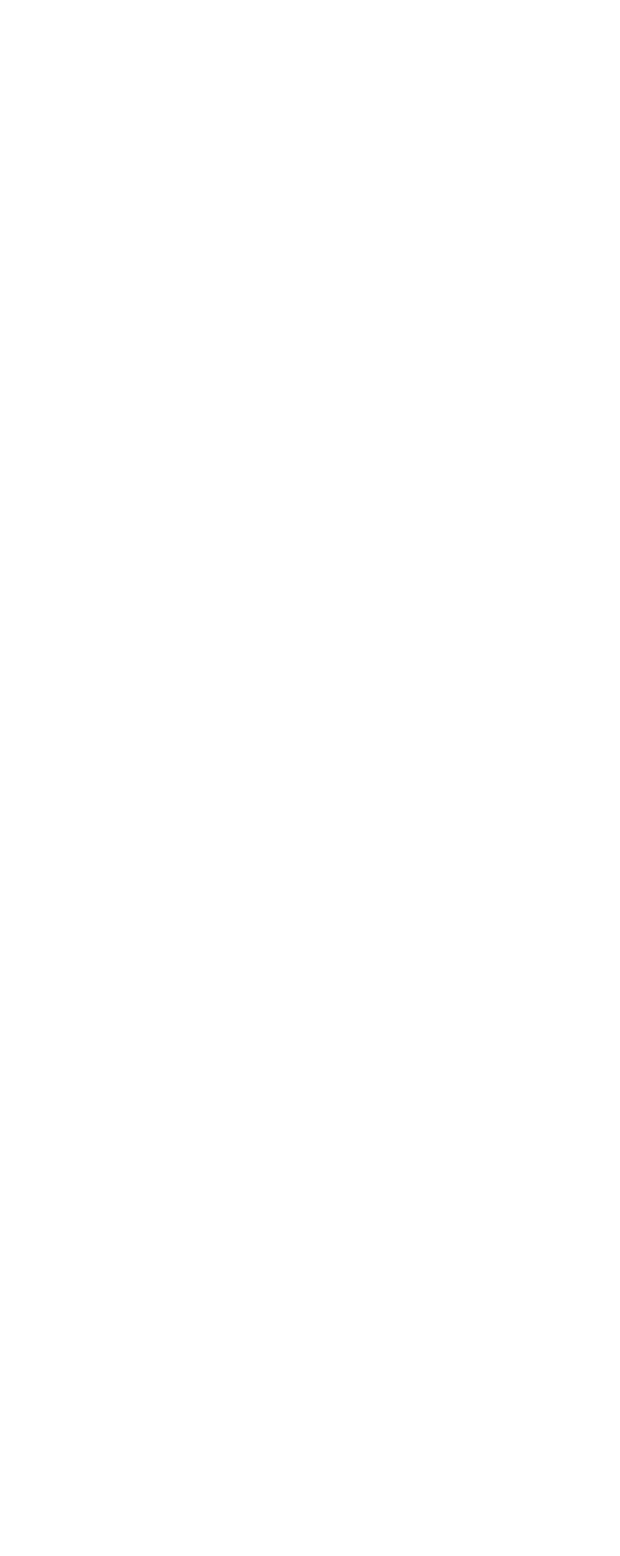
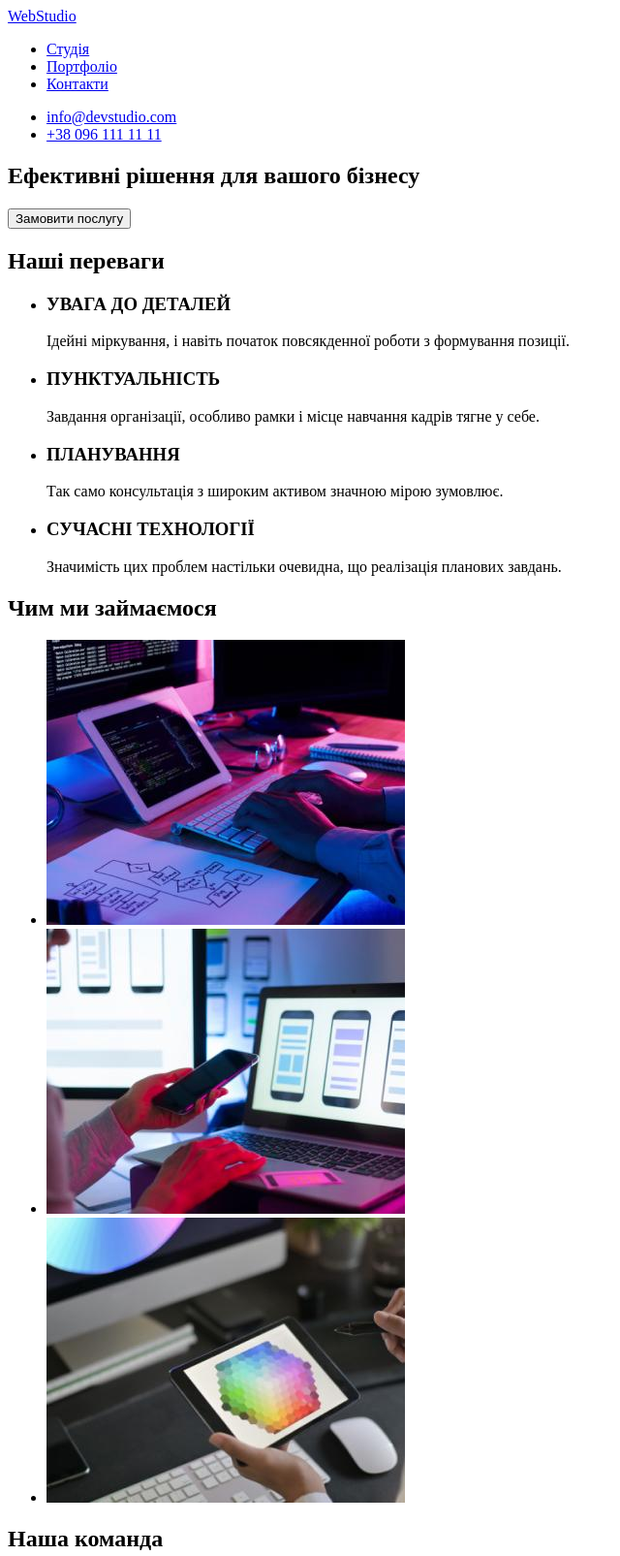
Before and after one commit to SoloviovO/goit-markup-hw-01, a plain HTML site: page index.html in a window 1280 px wide. Shown: the top 1605 px of the page at 97% size, without its empty margins (0-640 px from the left). Before the commit the page ends 800 px from the top, so only its background shows below. Drawn offline with Linux system fonts and the light colour scheme.

Commit message:
Створена html-розмітка сторінки Студія

```diff
--- a/index.html
+++ b/index.html
@@ -1,12 +1,102 @@
 <!DOCTYPE html>
-<html lang="en">
+<html lang="uk">
 <head>
     <meta charset="UTF-8">
     <meta http-equiv="X-UA-Compatible" content="IE=edge">
     <meta name="viewport" content="width=device-width, initial-scale=1.0">
-    <title>Document</title>
+    <title>Студія</title>
 </head>
 <body>
-
+    <!-- Шапка -->
+    <header>
+        <nav>
+            <a href="./index.html" lang="en">WebStudio</a>
+            <ul>
+                <li><a href="./index.html">Студія</a></li>
+                <li><a href="#">Портфоліо</a></li>
+                <li><a href="#">Контакти</a></li>
+            </ul>
+        </nav>
+        <ul>
+            <li><a href="mailto:info@devstudio.com" lang="en">info@devstudio.com</a></li>
+            <li><a href="tel:+380961111111">+38 096 111 11 11</a></li>
+        </ul>
+    </header>
+    <!-- Унікальний вміст -->
+    <main>
+        <!-- Вітання і замовлення -->
+        <section>
+            <h1>Ефективні рішення для вашого бізнесу</h1>
+            <button type="button">Замовити послугу</button>
+        </section>
+        <!-- Наші переваги -->
+        <section>
+            <h2>Наші переваги</h2>
+            <ul>
+                <li>
+                    <h3>УВАГА ДО ДЕТАЛЕЙ</h3>
+                    <p>Ідейні міркування, і навіть початок повсякденної роботи з формування позиції.</p>
+                </li>
+                <li>
+                    <h3>ПУНКТУАЛЬНІСТЬ</h3>
+                    <p>Завдання організації, особливо рамки і місце навчання кадрів тягне у себе.</p>
+                </li>
+                <li>
+                    <h3>ПЛАНУВАННЯ</h3>
+                    <p>Так само консультація з широким активом значною мірою зумовлює.</p>
+                </li>
+                <li>
+                    <h3>СУЧАСНІ ТЕХНОЛОГІЇ</h3>
+                    <p>Значимість цих проблем настільки очевидна, що реалізація планових завдань.</p>
+                </li>
+            </ul>
+        </section>
+        <!-- Чим ми займаємося -->
+        <section>
+            <h2>Чим ми займаємося</h2>
+            <ul>
+                <li><img src="./images/job1.jpg" alt="Кодинг людиною на планшеті" width="370" height="294"></li>
+                <li><img src="./images/job2.jpg" alt="Перегляд на смартфоні і ноутбуці" width="370" height="294"></li>
+                <li><img src="./images/job3.jpg" alt="Вибір кольорової палітри на планшеті" width="370" height="294"></li>
+            </ul>
+        </section>
+        <!-- Наша кломанда -->
+        <section>
+            <h2>Наша команда</h2>
+            <ul>
+                <li>
+                    <img src="./images/team-player1.jpg" alt="Ігор Дем'яненко" width="270" height="260">
+                    <h3>Ігор Дем'яненко</h3>
+                    <p lang="en">Product Designer</p>
+                </li>
+                <li>
+                    <img src="./images/team-player2.jpg" alt="Ольга Рєпіна" width="270" height="260">
+                    <h3>Ольга Рєпіна</h3>
+                    <p lang="en">Frontend Developer</p>
+                </li>
+                <li>
+                    <img src="./images/team-player3.jpg" alt="Микола Тарасов" width="270" height="260">
+                    <h3>Микола Тарасов</h3>
+                    <p lang="en">Marketing</p>
+                </li>
+                <li>
+                    <img src="./images/team-player4.jpg" alt="Михайло Єрмаков" width="270" height="260">
+                    <h3>Михайло Єрмаков</h3>
+                    <p lang="en">UI Designer</p>
+                </li>
+            </ul>
+        </section>
+    </main>
+    <!-- Підвал -->
+    <footer>
+        <a href="./index.html" lang="en">WebStudio</a>
+        <address>
+            <ul>
+                <li><a href="https://goo.gl/maps/CPtrU1FHBa2aNyZL9" target="_blank" rel="noopener noreferrer nofollow">м. Київ, пр-т Лесі Українки, 26</a></li>
+                <li><a href="mailto:info@devstudio.com" lang="en">info@devstudio.com</a></li>
+                <li><a href="tel:+380961111111">+38 096 111 11 11</a></li>
+            </ul>
+        </address>
+    </footer>
 </body>
 </html>
```
